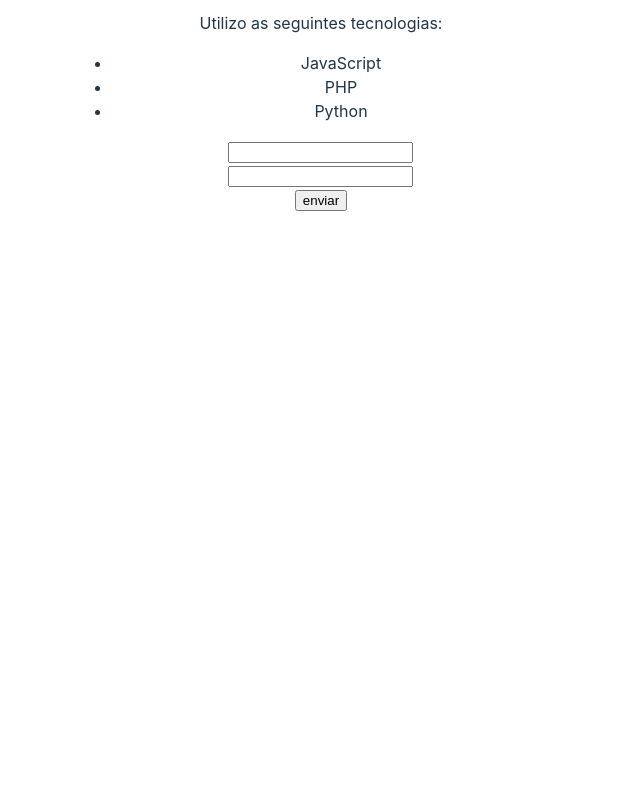
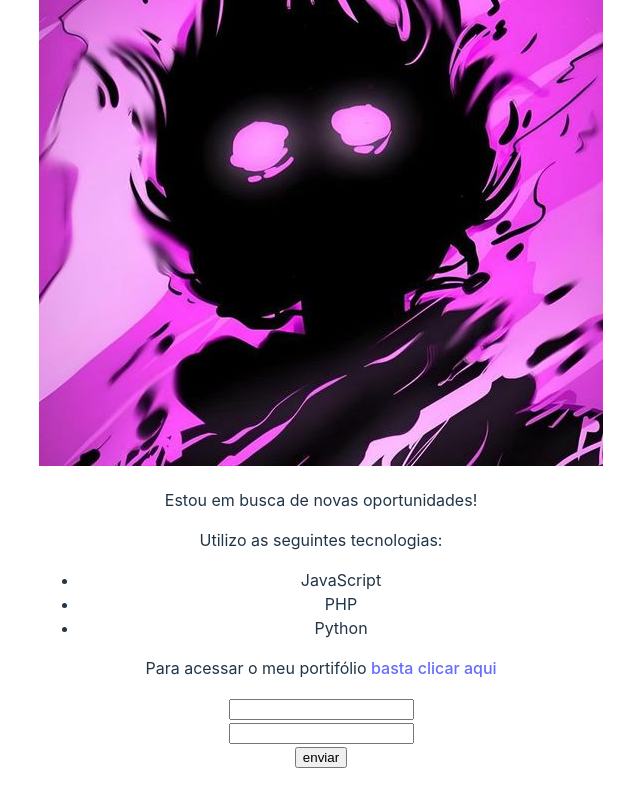
Before and after one commit to Matthsh/Vue-Aplication, a Vue app in the folder front-god/: page / in a window 1280 px wide. Shown: the part 488-1288 px from the top of the page, without its empty margins (319-959 px from the left). Before the commit the page ends 800 px from the top, so only its background shows below. Built offline with nearby package versions, Linux system fonts and the light colour scheme.

Commit message:
✅ Class 10, Dinamic Attributes

```diff
--- a/front-god/src/components/Info.vue
+++ b/front-god/src/components/Info.vue
@@ -1,5 +1,6 @@
 <template>
     <div>
+        <Picture/>
         <p v-if="esta_trabalhando">Estou trabalhando no momento.</p>
         <p v-else>Estou em busca de novas oportunidades!</p>
         <p>Utilizo as seguintes tecnologias:</p>
@@ -9,17 +10,21 @@
             <li>Python</li>
         </ul>
         <p v-show="mostrar_email">Mande um email para: {{email}}</p>
+        <p>Para acessar o meu portifólio <a v-bind:href="portifolio">basta clicar aqui</a></p>
     </div>
 </template>
 <script>
+import Picture from './Picture.vue';
     export default {
-        name: "Info",
-        data(){
-            return {
-                esta_trabalhando: false,
-                mostrar_email: false,
-                email: "MattheusMedina@outlook.com"
-            }
-        }
-    }
+    name: "Info",
+    data() {
+        return {
+            esta_trabalhando: false,
+            mostrar_email: false,
+            email: "MattheusMedina@outlook.com",
+            portifolio: "https://google.com"
+        };
+    },
+    components: { Picture }
+}
 </script>
--- /dev/null
+++ b/front-god/src/components/Picture.vue
@@ -0,0 +1,15 @@
+<template>
+    <img v-bind:src="avatar" v-bind:alt="descricao">
+</template>
+
+<script>
+export default {
+    name: 'Picture',
+    data() {
+        return {
+            avatar: "/img/burn.jpg",
+            descricao: "Mattheus Medina"
+        }
+    }
+}
+</script>
```
Also changed, not shown: front-god/public/img/burn.jpg (added).
